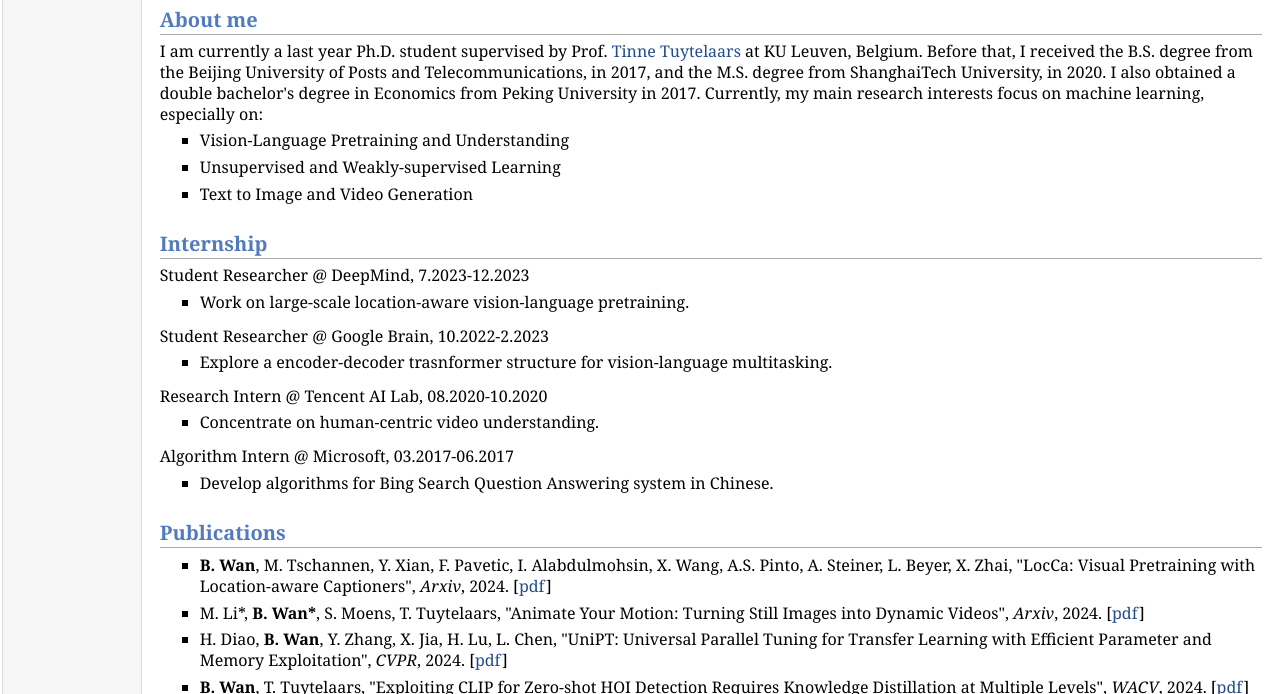
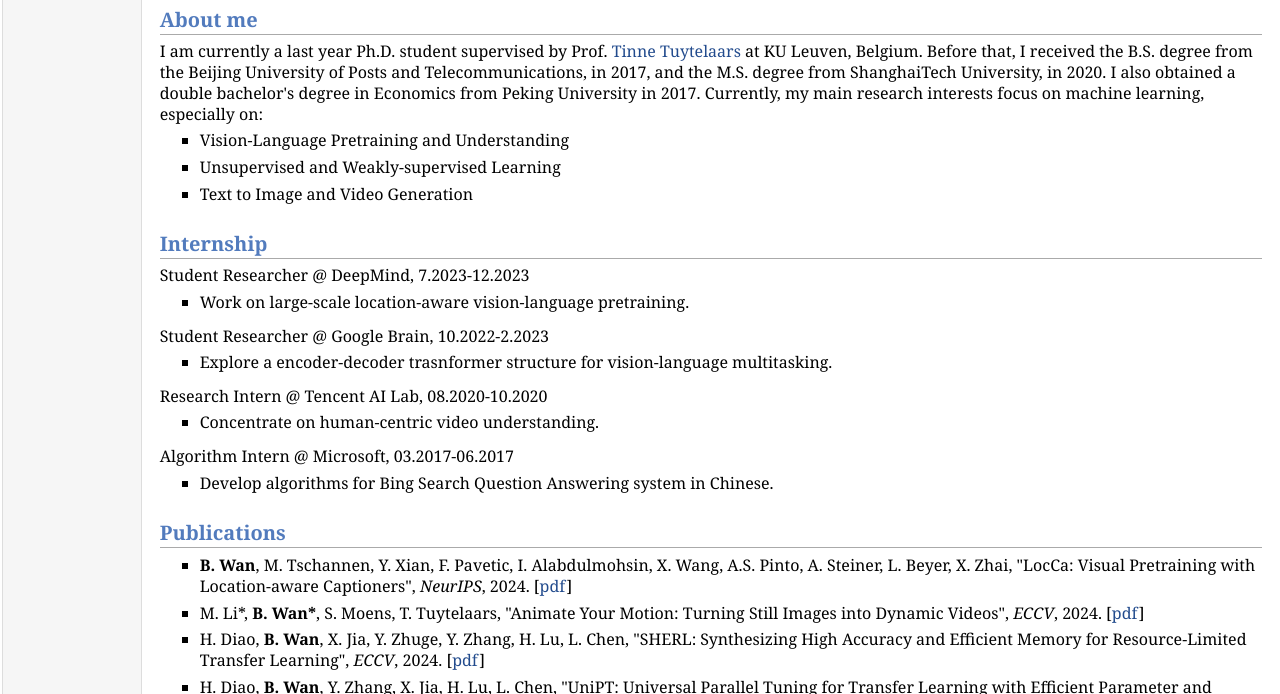
Before and after one commit to bwancv/bwancv.github.io, a plain HTML site: page index.html in a window 1280 px wide. Shown: the part 253-947 px from the top of the page. Drawn offline with Linux system fonts and the light colour scheme.

Commit message:
Update index.html

```diff
--- a/index.html
+++ b/index.html
@@ -75,9 +75,11 @@ E-mail: <a href="mailto:bwan@esat.kuleuven.be">bwan@esat.kuleuven.be</a></p>
 <h2>Publications </h2>
 <ul>
 <!-- <ol> -->
-<li><p><b>B. Wan</b>, M. Tschannen, Y. Xian, F. Pavetic, I. Alabdulmohsin, X. Wang, A.S. Pinto, A. Steiner, L. Beyer, X. Zhai, "LocCa: Visual Pretraining with Location-aware Captioners", <i>Arxiv</i>, 2024. [<a href="https://arxiv.org/abs/2403.19596">pdf</a>]</p>
+<li><p><b>B. Wan</b>, M. Tschannen, Y. Xian, F. Pavetic, I. Alabdulmohsin, X. Wang, A.S. Pinto, A. Steiner, L. Beyer, X. Zhai, "LocCa: Visual Pretraining with Location-aware Captioners", <i>NeurIPS</i>, 2024. [<a href="https://arxiv.org/abs/2403.19596">pdf</a>]</p>
 </li>
-<li><p>M. Li*, <b>B. Wan*</b>, S. Moens, T. Tuytelaars, "Animate Your Motion: Turning Still Images into Dynamic Videos", <i>Arxiv</i>, 2024. [<a href="https://arxiv.org/abs/2403.10179">pdf</a>]</p>
+<li><p>M. Li*, <b>B. Wan*</b>, S. Moens, T. Tuytelaars, "Animate Your Motion: Turning Still Images into Dynamic Videos", <i>ECCV</i>, 2024. [<a href="https://arxiv.org/abs/2403.10179">pdf</a>]</p>
+</li>
+<li><p>H. Diao, <b>B. Wan</b>, X. Jia, Y. Zhuge, Y. Zhang, H. Lu, L. Chen, "SHERL: Synthesizing High Accuracy and Efficient Memory for Resource-Limited Transfer Learning", <i>ECCV</i>, 2024. [<a href="https://arxiv.org/pdf/2407.07523">pdf</a>]</p>
 </li>
 <li><p>H. Diao, <b>B. Wan</b>, Y. Zhang, X. Jia, H. Lu, L. Chen, "UniPT: Universal Parallel Tuning for Transfer Learning with Efficient Parameter and Memory Exploitation", <i>CVPR</i>, 2024. [<a href="https://arxiv.org/abs/2308.14316">pdf</a>]</p>
 </li>
```
